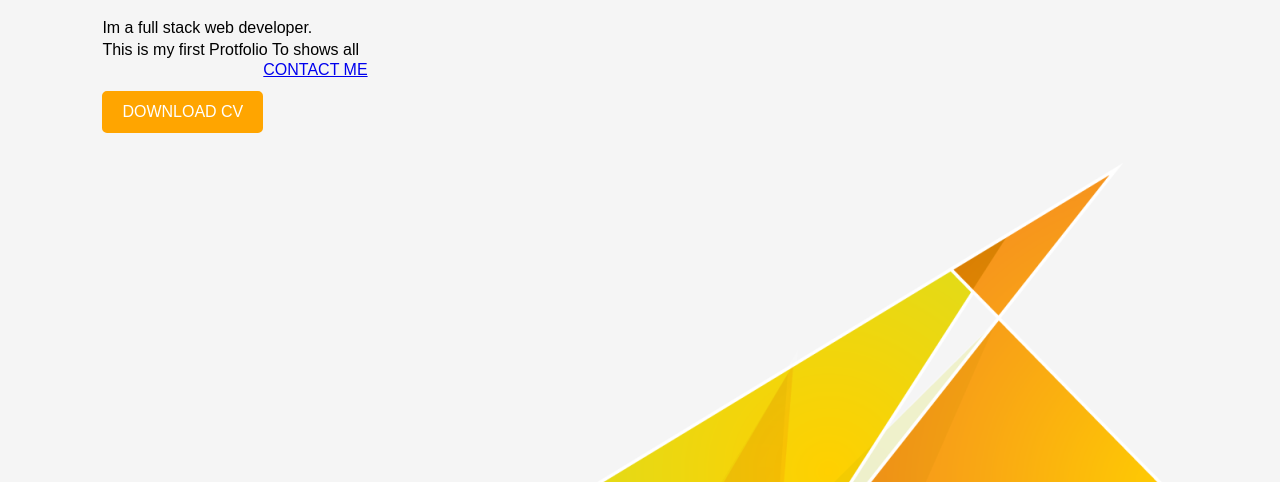
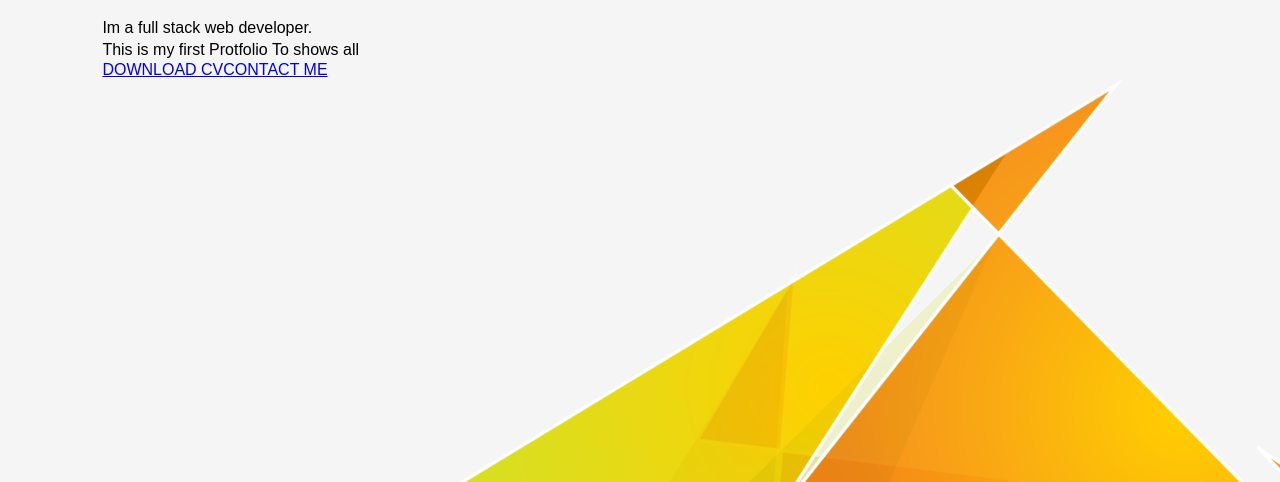
Before and after one commit to Asaduzzaman-Programmer/cpy, a plain HTML site: page index.htm in a window 1280 px wide. Shown: the part 318-800 px from the top of the page. Drawn offline with Linux system fonts and the light colour scheme.

Commit message:
nooopooo

```diff
--- a/style/style.css
+++ b/style/style.css
@@ -67,7 +67,7 @@
 .main{
     display: flex;
 }
-.btn a{
+/* .btn a{
     background: orange;
     padding: 10px 18px;
     text-decoration: none;
@@ -82,7 +82,7 @@
     background-color: rgb(255, 255, 255);
     color: orange;
 
-}
+} */
 
 /* .bt a{
     background: rgb(255, 255, 255);
```
